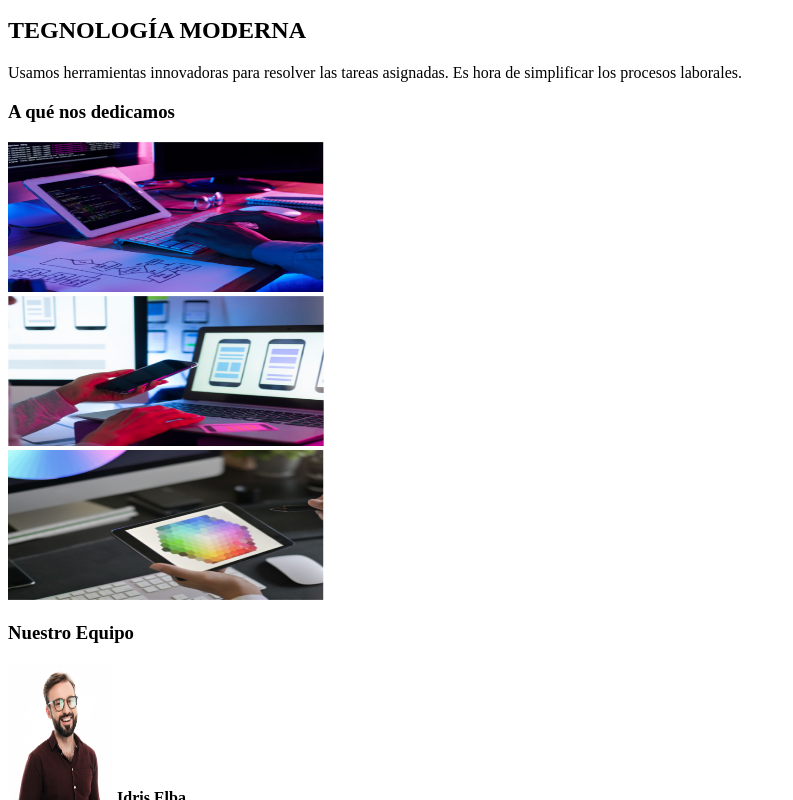
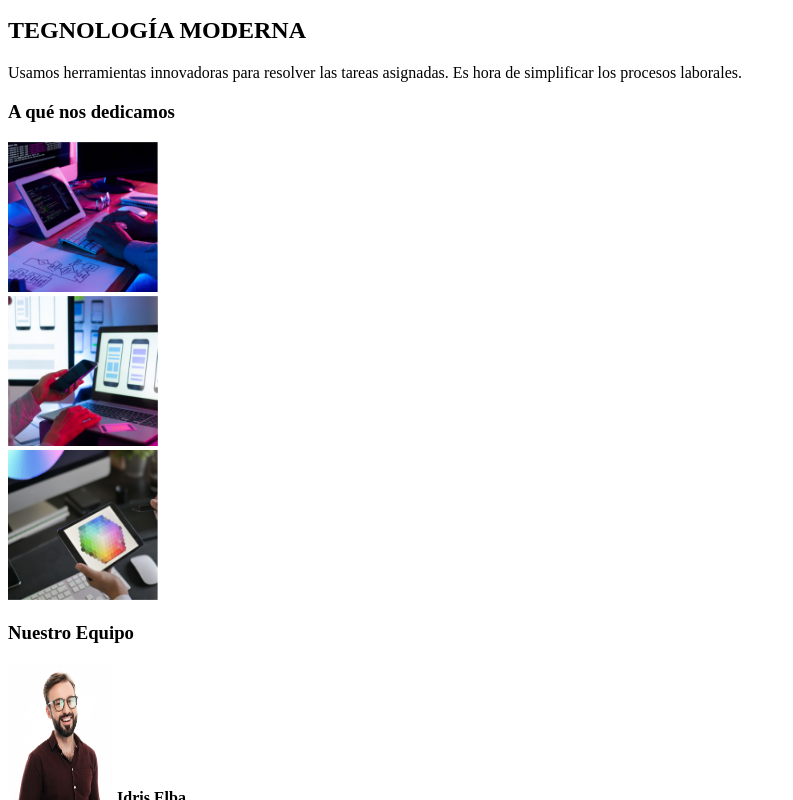
Before and after one commit to MoiMarquez/goit-markup-hw-01, a plain HTML site: page index.html in a window 1280 px wide. Shown: the part 402-1202 px from the top of the page, without its empty margins (0-793 px from the left). Drawn offline with Linux system fonts and the light colour scheme.

Commit message:
Right Pictures added

```diff
--- a/index.html
+++ b/index.html
@@ -57,13 +57,13 @@
     <h3>A qué nos dedicamos</h3>
     <div>
       <div>
-        <img src="images\PC.png" alt="PC pink glow" width="25%" height="150" />
+        <img src="images\PC.png" alt="PC pink glow" width="150" height="150" />
       </div>
       <div>
-        <img src="images\PC2.png" alt="PC blue glow" width="25%" height="150" />
+        <img src="images\PC2.png" alt="PC blue glow" width="150" height="150" />
       </div>
       <div>
-        <img src="images\PC3.png" alt="Home Office" width="25%" height="150" />
+        <img src="images\PC3.png" alt="Home Office" width="150" height="150" />
       </div>
     </div>
     <h3>Nuestro Equipo</h3>
```
